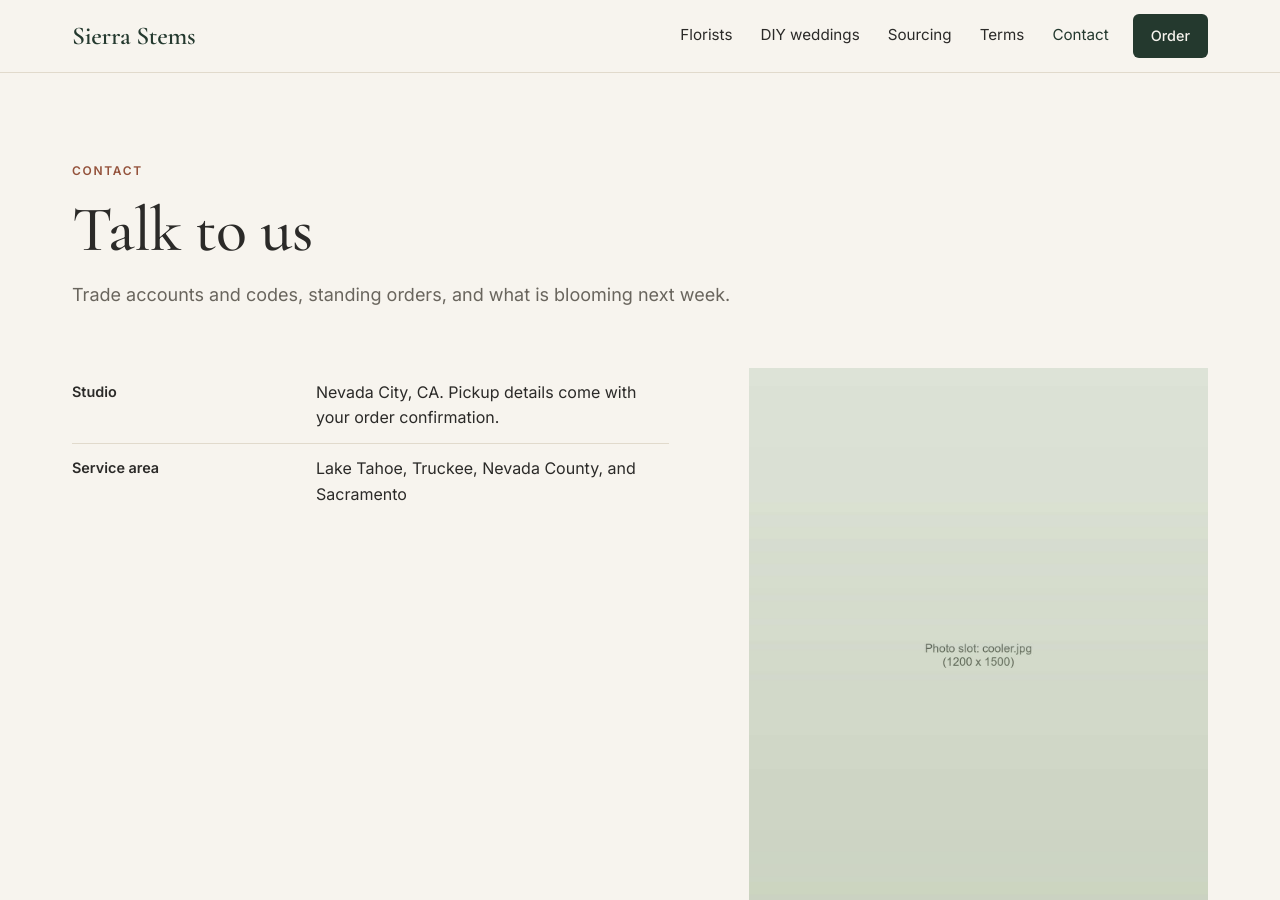
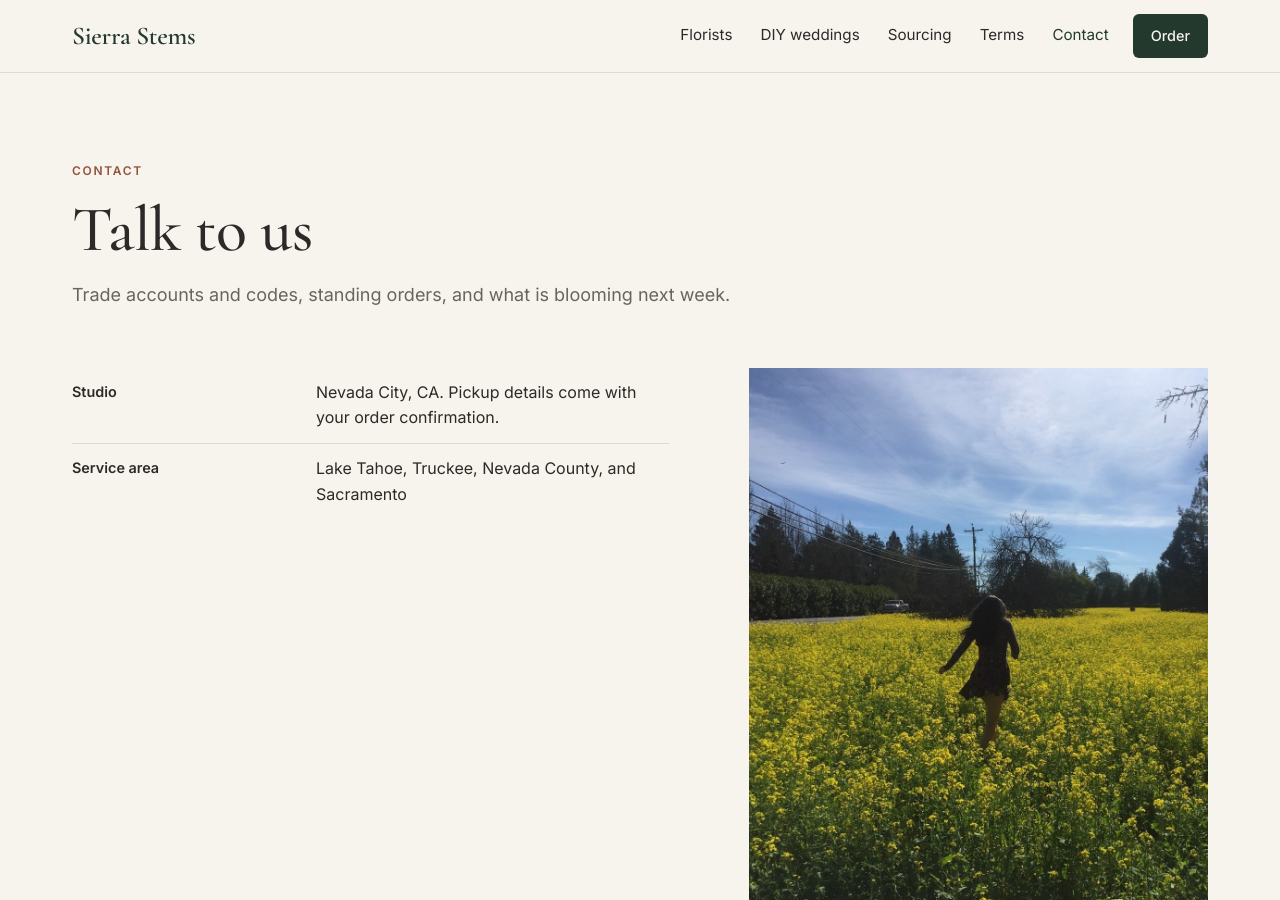
Before and after one commit to jshplhm/sierrastems, a Jekyll site: the page built from contact/index.html, in a window 1280 px wide and 900 px high. Built offline with Jekyll 4.4.1, drawn with Linux system fonts in a browser that asks for light colours.

Commit message:
Contact: mustard field photo
Co-Authored-By: Claude Opus 5.5 <noreply@anthropic.com>
Claude-Session: https://claude.ai/code/session_012d4NNvuZZmyaY4YyJAbTUg

```diff
--- a/_data/images.yml
+++ b/_data/images.yml
@@ -11,10 +11,10 @@ farm:
   width: 1598
   height: 1204
 cooler:
-  src: /assets/images/cooler.jpg
-  alt: Placeholder. Buckets of stems sorted by order in the walk-in cooler.
-  width: 1200
-  height: 1500
+  src: /assets/images/contact-mustard-field.jpg
+  alt: A woman walking away through a field of yellow mustard flowers under a blue sky.
+  width: 992
+  height: 1318
 coast:
   src: /assets/images/grower-gerbera.jpg
   alt: Benches of gerbera daisies in red, coral, pink, and orange inside a partner grower's greenhouse on the Central Coast.
```
Also changed, not shown: assets/images/contact-mustard-field.jpg (added).
